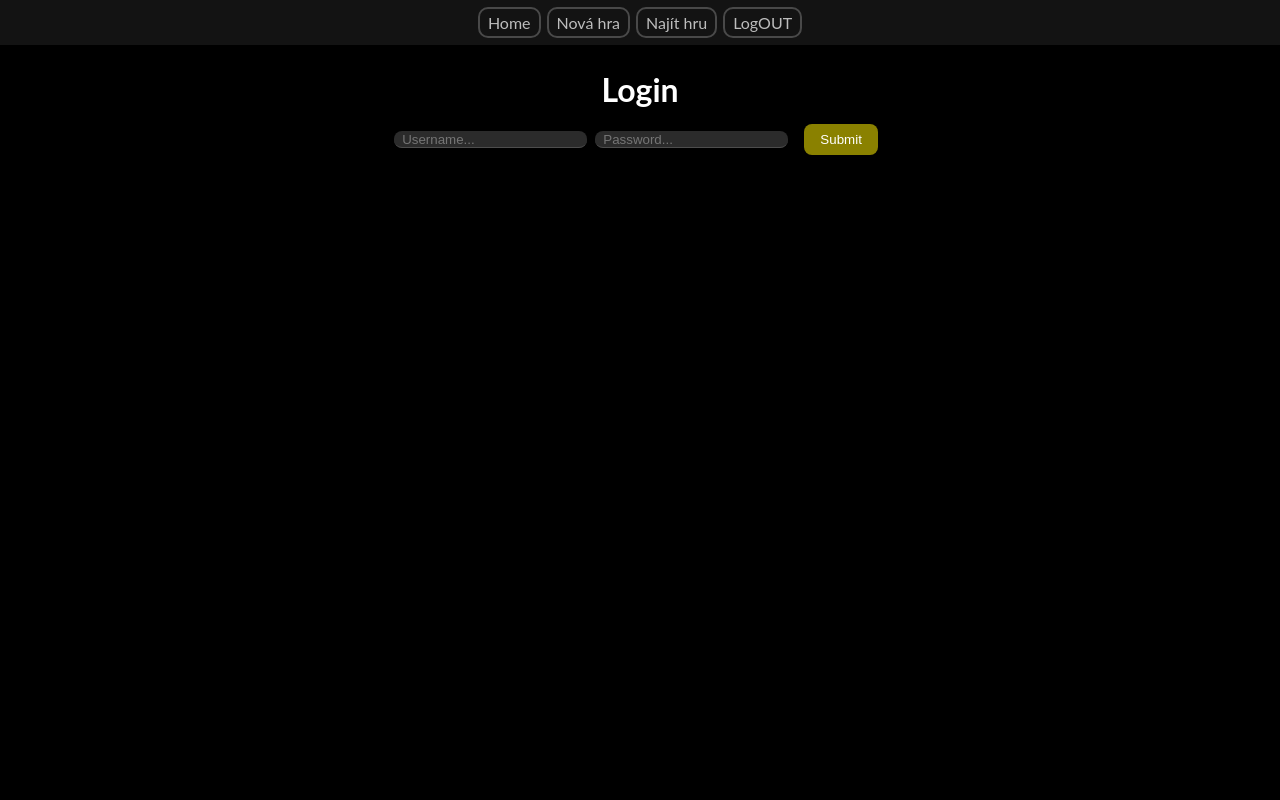
After one commit to Teleclovek/Twilight, a Django app: page /login/ in a window 1280 px wide. The commit adds this page. Run offline with Django 4.2, Linux system fonts and the light colour scheme; a user stored in the database is signed in.

Commit message:
Please enter the commit message for your changes. Lines starting with '#' will be ignored, and an empty message aborts the commit.
On branch main
Your branch is up to date with 'origin/main'.

Changes to be committed:
	modified:   Twilight/__pycache__/settings.cpython-310.pyc
	modified:   Twilight/__pycache__/urls.cpython-310.pyc
	modified:   Twilight/settings.py
	modified:   Twilight/urls.py
	modified:   db.sqlite3
	modified:   game/__pycache__/admin.cpython-310.pyc
	modified:   game/__pycache__/form.cpython-310.pyc
	modified:   game/__pycache__/models.cpython-310.pyc
	modified:   game/__pycache__/views.cpython-310.pyc
	modified:   game/form.py
	modified:   game/migrations/0001_initial.py
	deleted:    game/migrations/0002_alter_game_gamename_alter_game_gamesize_and_more.py
	new file:   game/migrations/0002_player_drafted.py
	modified:   game/migrations/__pycache__/0001_initial.cpython-310.pyc
	deleted:    game/migrations/__pycache__/0002_alter_game_gamename_alter_game_gamesize_and_more.cpython-310.pyc
	new file:   game/migrations/__pycache__/0002_player_drafted.cpython-310.pyc
	modified:   game/models.py
	modified:   game/templates/base.html
	modified:   game/templates/draft.html
	modified:   game/templates/finalpick.html
	new file:   game/templates/login.html
	modified:   game/templates/mainpage.html
	modified:   game/templates/newplayer.html
	modified:   game/templates/poolvoting.html
	new file:   game/templates/register.html
	deleted:    game/templates/searchgame.html
	modified:   game/views.py
	modified:   static/css/main.css

```diff
--- a/Twilight/settings.py
+++ b/Twilight/settings.py
@@ -26,7 +26,7 @@ SECRET_KEY = 'django-insecure-&b-0$$w#n12z=&go!8&8+wf=uxr-8iq)zdqxfg%1n5)l*kith2
 # SECURITY WARNING: don't run with debug turned on in production!
 DEBUG = True
 
-ALLOWED_HOSTS = []
+ALLOWED_HOSTS = ['kopriva.pythonanywhere.com','127.0.0.1']
 
 
 # Application definition
--- a/Twilight/urls.py
+++ b/Twilight/urls.py
@@ -15,17 +15,21 @@ Including another URLconf
 """
 from django.contrib import admin
 from django.urls import path
-from game.views import mainpage, newgame, newplayer, draft, poolvoting, finalpick
-# gamestatus, draftpage, searchgame, finalpage, poolvoting
+from game.views import mainpage, registerpage, loginpage, logoutpage, newgame, joingame, newplayer, draft, poolvoting, finalpick
+
 
 urlpatterns = [
     path('', mainpage, name='mainpageurl'),
+    path('register/', registerpage, name='registerurl'),
+    path('login/', loginpage, name='loginurl'),
+    path('logout/', logoutpage, name='logouturl'),
     path('admin/', admin.site.urls),
     path('newgame/', newgame, name='newgameurl'),
+    path('joingame/', joingame, name='joingameurl'),
     path('newplayer/<str:gamepk>/', newplayer, name='newplayerurl'),
-    path('draft/<str:gamepk>/<str:playerid>/', draft, name='drafturl'),
-    path('poolvoting/<str:gamepk>/<str:playerid>/', poolvoting, name='poolvotingurl'),
-    path('finalpick/<str:gamepk>/<str:playerid>/', finalpick, name='finalpickurl'),
+    path('draft/<int:gamepk>/', draft, name='drafturl'),
+    path('poolvoting/<str:gamepk>/', poolvoting, name='poolvotingurl'),
+    path('finalpick/<str:gamepk>/', finalpick, name='finalpickurl'),
     # path('searchgame/', searchgame, name='searchgameurl'),
 
 ]
--- a/game/templates/base.html
+++ b/game/templates/base.html
@@ -5,8 +5,25 @@
     </head>
     <body>
     <center>
+        <nav class="navbar">
+            <ul>
+                <div class="menu">
+                    {% if user.is_authenticated %}
+                        <li><a href="/">Home</a></li>
+                        <li><a href="/newgame/">Nová hra</a></li>
+                        <li><a href="/joingame/">Najít hru</a></li>
+                        <li><a href="{% url 'logouturl' %}">LogOUT</a></li>
+                    {% else %}
+                        <li><a href="/login/">LOGIN</a></li>
+                        <li><a href="/register/">Registrace</a></li>
+                    {% endif %}
+                </div>
+            </ul>
+        </nav>
+        <main>
         {% block content %}
         {% endblock %}
+        </main>
     </center>
     </body>
 </html>
--- a/game/templates/finalpick.html
+++ b/game/templates/finalpick.html
@@ -4,12 +4,14 @@
         <h1>PIKOVÁNÍ</h1>
         {% if voting_done %}
                 {% for each in all_players %}
+                <br>
                         <h2>{{each.gameorder}} - {{each}}</h2>
                         Picknutá rasa: <b>{{each.chosenrace}}</b>  <br>
                         Pozice na mapě: <b>{{each.mappositon}}</b><br>
                         {%if each.speaker %}
                                 <b>Speaker</b>
                         {% endif %}
+                <br>
                 {% endfor %}
                 <br><br>
                 {% if yourturn %}
--- /dev/null
+++ b/game/templates/login.html
@@ -0,0 +1,24 @@
+{% extends "base.html" %}
+{% block content %}
+
+    <h1>Login</h1>
+    <form method="POST">
+        {% csrf_token %}
+
+                    <span class="input-group-text"><i class="fas fa-user"></i></span>
+
+                <input type="text" name="username" placeholder="Username..." class="form-control">
+
+
+
+                    <span class="input-group-text"><i class="fas fa-key"></i></span>
+
+                    <input type="password" name="password" placeholder="Password..." class="form-control" >
+
+
+
+
+        <input type="submit" name="Submit" class="btn btn-secondary">
+    </form>
+
+{% endblock %}
--- a/game/templates/mainpage.html
+++ b/game/templates/mainpage.html
@@ -5,6 +5,8 @@
 
         <BR>
         <BR>
-        Makám na tom.
-
+        <div>
+                <a href="/newgame/" id="newgame">Nová hra</a>
+                <a href="/joingame/" id="joingame">Najít hru</a>
+        </div>
 {% endblock %}
--- a/game/templates/newplayer.html
+++ b/game/templates/newplayer.html
@@ -2,7 +2,10 @@
 {% block content %}
 
         <h1>NOVÝ HRÁČ</h1>
-        Hra <b>{{gameid}}</b>
+        <br>
+        Hra: <b>{{gameid}}</b>
+        <br>
+        <br>
             <form method="POST">
                 {% csrf_token %}
                 {{form.as_p}}
--- a/game/templates/poolvoting.html
+++ b/game/templates/poolvoting.html
@@ -3,6 +3,7 @@
 
 
 <h1>Poolvoting</h1>
+<br>
 Hra: <b>{{gameid}}</b>
 <br>
 Tvoje jméno: <b>{{playerid}}</b>
--- a/game/views.py
+++ b/game/views.py
@@ -1,18 +1,56 @@
 from audioop import reverse
+from contextlib import redirect_stderr
 from distutils.command.build_scripts import first_line_re
+from email import message
 from email.policy import default
 from importlib.metadata import requires
+from pyexpat.errors import messages
+import re
 from django.urls import reverse
-from django.shortcuts import render
+from django.shortcuts import render, redirect
 from .models import Player, Race, Game, RaceDefault, Mapposition
-from .form import makegame, addplayer, draftraces, picking2, voting, picking, picking2, picking3
+from .form import makegame, addplayer, draftraces, picking2, voting, picking, picking2, picking3, CreatUserForm
 from django.http import HttpResponseRedirect
 import random
+from django.contrib.auth.forms import UserCreationForm
+from django.contrib.auth import authenticate, login, logout
+from django.contrib.auth.decorators import login_required
 
+
+def registerpage(request):
+    form = CreatUserForm()
+    if request.method == "POST":
+        form = CreatUserForm(request.POST)
+        if form.is_valid():
+            user = form.save()
+            return redirect('mainpageurl')
+
+
+    return render(request, "register.html", {'form':form})
+
+def loginpage(request):
+    if request.method == "POST":
+        username = request.POST.get('username')
+        password = request.POST.get('password')
+
+        user = authenticate(request, username=username, password=password)
+
+        if user is not None:
+            login(request, user)
+            return redirect('mainpageurl')
+
+    return render(request, "login.html")
+
+def logoutpage(request):
+    logout(request)
+    return redirect('loginurl')
+
+@login_required(login_url='loginurl')
 def mainpage(request):
 
     return render(request, "mainpage.html",)
 
+@login_required(login_url='loginurl')
 def newgame(request):
     if request.method == "POST":
         form = makegame(request.POST)
@@ -33,15 +71,67 @@ def newgame(request):
                     in_game_changer = True
 
                 Race.objects.create(racename=each.racename, game=gameid, racegameorder=default_rand_list[order], in_game=in_game_changer)
-
-
                 order += 1
 
-            return HttpResponseRedirect(reverse('newplayerurl', args=(gamepk,)))
+            # hned pridam zakladjiciho hrace
+            player = request.user
+            gamesize=gameid.gamesize
+            count_p_in_game = Player.objects.filter(game=gameid).count()
+            if count_p_in_game >= gamesize:
+                return render(request, "newplayer.html", {'gameid':gameid, 'toomanyplayers':'HRA JE PLNA! Mas smulu!'})
+            dont_exist=True
+            while dont_exist == True:
+                rand_order = random.randint(1, gamesize)
+                dont_exist = Player.objects.filter(game=gameid, gameorder=rand_order).exists()
+            playerobject = Player(playername=player, game=gameid, gameorder=rand_order)
+            playerobject.save()
+            return HttpResponseRedirect(reverse('drafturl', args=(gamepk,)))
     else:
         form = makegame()
     return render(request, "newgame.html", {'form':form})
 
+
+@login_required(login_url='loginurl')
+def joingame(request):
+    player = request.user
+    #liste her ve ktere jiz hrac je
+    my_games = Player.objects.filter(playername=player).values_list('game', flat=True)
+    my_games_list=list(my_games)
+    my_games_names=[]
+    for each in my_games_list:
+        my_games_names.append(Game.objects.get(pk=each).gamename)
+
+    if request.method == "POST":
+        gamename = request.POST.get('gamename')
+        if Game.objects.filter(gamename=gamename).exists():
+            gameid = Game.objects.get(gamename=gamename)
+            gamepk = gameid.pk
+
+            if Player.objects.filter(game=gameid, playername=player).exists():
+                #hrac uz je ve hre
+                return HttpResponseRedirect(reverse('drafturl', args=(gamepk,)))
+            else:
+                gamesize=gameid.gamesize
+                count_p_in_game = Player.objects.filter(game=gameid).count()
+                if count_p_in_game >= gamesize:
+                    return render(request, "newplayer.html", {'gameid':gameid, 'toomanyplayers':'HRA JE PLNA! Mas smulu!'})
+                dont_exist=True
+                while dont_exist == True:
+                    rand_order = random.randint(1, gamesize)
+                    dont_exist = Player.objects.filter(game=gameid, gameorder=rand_order).exists()
+                playerobject = Player(playername=player, game=gameid, gameorder=rand_order)
+                playerobject.save()
+
+
+                return HttpResponseRedirect(reverse('drafturl', args=(gamepk,)))
+        else:
+            return render(request, "joingame.html", {'nogame':'Taková hra neexistuje!'})
+    return render(request, "joingame.html", {'my_games': my_games_names})
+
+# !!!!!!!!!!!!!!!!!!!!!!!!!!!!!!!!!!!!!!!!!!!!!!!!!!!!!
+# PRIDAT join game na menu, vyber her v kterych jsems
+
+@login_required(login_url='loginurl')
 def newplayer(request, gamepk):
     gameid=Game.objects.get(pk=gamepk)
     if request.method == "POST":
@@ -65,63 +155,78 @@ def newplayer(request, gamepk):
         form = addplayer()
     return render(request, "newplayer.html", {'form':form, 'gameid':gameid})
 
+@login_required(login_url='loginurl')
+def draft(request, gamepk):
+    gameid=Game.objects.get(pk=gamepk)
+    user = request.user
+    playerid = Player.objects.get(playername=user, game=gameid)
+    if playerid.drafted == True:
+        if playerid.voted == True:
+            return HttpResponseRedirect(reverse('finalpickurl', args=(gamepk,)))
+        else:
+            return HttpResponseRedirect(reverse('poolvotingurl', args=(gamepk,)))
+    else:
+        all_players=Player.objects.filter(game=gameid).order_by('gameorder')
+        if request.method == "POST":
+            form = draftraces(request.POST, gamepk=gamepk, playerid=playerid)
+            if form.is_valid():
 
-def draft(request, gamepk, playerid):
+                racetopool=form.cleaned_data['racetopool']
+                racetoban=form.cleaned_data['racetoban']
+
+                if racetoban == racetopool:
+                    return render(request, "draft.html", {'form':form, 'gameid':gameid, 'playerid':playerid,'all_players':all_players, 'ban_pool_same': 'Rasa na Ban musí být jiná než ta do poolu!'})
+
+                Race.objects.filter(racename=racetopool, game=gameid).update(chosen=True)
+                Race.objects.filter(racename=racetoban, game=gameid).update(banned=True)
+                playerid.drafted=True
+                playerid.save()
+                return HttpResponseRedirect(reverse('poolvotingurl', args=(gamepk,)))
+        else:
+            form = draftraces(gamepk=gamepk, playerid=playerid)
+        return render(request, "draft.html", {'form':form, 'gameid':gameid, 'playerid':playerid, 'all_players':all_players,})
+
+@login_required(login_url='loginurl')
+def poolvoting(request, gamepk):
     gameid=Game.objects.get(pk=gamepk)
-    playerid=Player.objects.get(playername=playerid)
-    all_players=Player.objects.filter(game=gameid).order_by('gameorder')
-    if request.method == "POST":
-        form = draftraces(request.POST, gamepk=gamepk, playerid=playerid)
-        if form.is_valid():
+    user = request.user
+    playerid=Player.objects.get(playername=user, game=gameid)
+    if playerid.voted == True:
+        return HttpResponseRedirect(reverse('finalpickurl', args=(gamepk,)))
+    else:
+        racesinpool=Race.objects.filter(game=gameid, chosen=True, voted=False)
+        race_with_vote=Race.objects.filter(game=gameid, chosen=False, voted=True)
+        all_players=Player.objects.filter(game=gameid).order_by('gameorder')
 
-            racetopool=form.cleaned_data['racetopool']
-            racetoban=form.cleaned_data['racetoban']
+        if racesinpool.count() == gameid.gamesize:
+            all_chosen = True
+        else:
+            all_chosen = False
 
-            if racetoban == racetopool:
-                return render(request, "draft.html", {'form':form, 'gameid':gameid, 'playerid':playerid,'all_players':all_players, 'ban_pool_same': 'Rasa na Ban musí být jiná než ta do poolu!'})
+        voting_turn = Player.objects.filter(game=gameid, voted=True).count()+1
+        print(voting_turn)
 
-            Race.objects.filter(racename=racetopool, game=gameid).update(chosen=True)
-            Race.objects.filter(racename=racetoban, game=gameid).update(banned=True)
-            return HttpResponseRedirect(reverse('poolvotingurl', args=(gamepk, playerid)))
-    else:
-        form = draftraces(gamepk=gamepk, playerid=playerid)
-    return render(request, "draft.html", {'form':form, 'gameid':gameid, 'playerid':playerid, 'all_players':all_players,})
+        if request.method == "POST":
+            form = voting(request.POST, gamepk=gamepk, playerid=playerid)
+            if form.is_valid():
+                voted_race = form.cleaned_data['racetovote']
+                if  Race.objects.filter(racename=voted_race, game=gameid, voted = True):
+                    Race.objects.filter(racename=voted_race, game=gameid).update(chosen=True)
+                else:
+                    Race.objects.filter(racename=voted_race, game=gameid).update(voted=True)
+                playerid.voted=True
+                playerid.save()
+                return HttpResponseRedirect(reverse('finalpickurl', args=(gamepk,)))
+        else:
+            form = voting(gamepk=gamepk, playerid=playerid)
+        return render(request, "poolvoting.html", {'form':form, 'gameid':gameid, 'playerid':playerid, 'racesinpool':racesinpool, 'race_with_vote':race_with_vote, 'all_chosen':all_chosen, 'all_players':all_players, 'voting_turn':voting_turn})
 
-
-def poolvoting(request, gamepk, playerid):
+@login_required(login_url='loginurl')
+def finalpick(request, gamepk):
+    user = request.user
     gameid=Game.objects.get(pk=gamepk)
-    playerid=Player.objects.get(playername=playerid)
-    racesinpool=Race.objects.filter(game=gameid, chosen=True, voted=False)
-    race_with_vote=Race.objects.filter(game=gameid, chosen=False, voted=True)
-    all_players=Player.objects.filter(game=gameid).order_by('gameorder')
-
-    if racesinpool.count() == gameid.gamesize:
-        all_chosen = True
-    else:
-        all_chosen = False
-
-    voting_turn = Player.objects.filter(game=gameid, voted=True).count()+1
-    print(voting_turn)
-
-    if request.method == "POST":
-        form = voting(request.POST, gamepk=gamepk, playerid=playerid)
-        if form.is_valid():
-            voted_race = form.cleaned_data['racetovote']
-            if  Race.objects.filter(racename=voted_race, game=gameid, voted = True):
-                Race.objects.filter(racename=voted_race, game=gameid).update(chosen=True)
-            else:
-                Race.objects.filter(racename=voted_race, game=gameid).update(voted=True)
-            playerid.voted=True
-            playerid.save()
-            return HttpResponseRedirect(reverse('finalpickurl', args=(gamepk, playerid)))
-    else:
-        form = voting(gamepk=gamepk, playerid=playerid)
-    return render(request, "poolvoting.html", {'form':form, 'gameid':gameid, 'playerid':playerid, 'racesinpool':racesinpool, 'race_with_vote':race_with_vote, 'all_chosen':all_chosen, 'all_players':all_players, 'voting_turn':voting_turn})
-
-def finalpick(request, gamepk, playerid):
-    player=Player.objects.filter(playername=playerid)
-    playerid=Player.objects.get(playername=playerid)
-    gameid=Game.objects.get(pk=gamepk)
+    playerid=Player.objects.get(playername=user, game=gameid)
+    player=Player.objects.filter(playername=user)
     all_players=Player.objects.filter(game=gameid).order_by('gameorder')
     gamesize=gameid.gamesize
 
--- a/static/css/main.css
+++ b/static/css/main.css
@@ -7,9 +7,132 @@
   url("73366e57ebf96c59a9a5af2f1f12b782.svg#Handel Gothic D Bold") format("svg"); /* iOS 4.1- */
 }
 
+* {
+  margin: 0;
+  padding: 0;
+  box-sizing: border-box;
+ }
+
 body,h1,h2,h3,h4,h5,h6 {font-family: "Lato", sans-serif;}
 body, html {
   background-color: #000000;
   height: 100%;
   color: rgb(255, 255, 255)
 }
+
+.navbar {
+  display: flex;
+  align-items: center;
+  justify-content: center;
+  padding: 20px;
+  background-color: rgb(19, 19, 19);
+  color: #fff;
+  margin: 0px 0px 25px 0px;
+  padding: 7px;
+ }
+
+.navbar .dropdown-item.active, .navbar .dropdown-item:active {
+  color: inherit;
+  text-decoration: none;
+  background-color: inherit;
+}
+
+.navbar .dropdown-item:focus, .navbar .dropdown-item:hover {
+  color: #16181b;
+  text-decoration: none;
+  background-color: #f8f9fa;
+}
+
+.menu {
+  display: flex;
+  justify-content: center;
+}
+
+/* @media (min-width: 767px) {
+  .navbar .dropdown-toggle:not(.nav-link)::after {
+      display: inline-block;
+      width: 0;
+      height: 0;
+      margin-left: .5em;
+      vertical-align: 0;
+      border-bottom: .3em solid transparent;
+      border-top: .3em solid transparent;
+      border-left: .3em solid;
+  }
+} */
+
+a:link, a:visited {
+  color: rgb(189, 189, 189);
+  border: 2px solid rgb(73, 73, 73);
+  padding: 4px 8px;
+  margin: 0px 3px;
+  text-align: center;
+  text-decoration: none;
+  display: inline-block;
+  border-radius: 10px;
+}
+
+a:hover, a:active {
+  background-color: rgb(116, 116, 116);
+  color: white;
+}
+
+#newgame,
+#joingame {
+  color: #fff;
+  padding: 50px;
+}
+
+#newgame:link,
+#newgame:visited {
+  background-color: #867e03;
+}
+
+#joingame:link,
+#joingame:visited,
+#newgame:active,
+#newgame:hover {
+  background-color: #864903;
+}
+
+#joingame:active,
+#joingame:hover {
+  background-color: #867e03;
+}
+
+li {
+  list-style: none;
+ }
+
+main {
+  margin: 20px 20px;
+}
+
+input {
+  background-color: rgb(43, 43, 43);
+  border-radius: 8px;
+  margin: 2px;
+  padding: 1px 8px 0px 8px;
+  color: white;
+  border: none;
+  border-bottom: 1px solid rgb(77, 77, 77);
+ }
+
+ input[type=button], input[type=submit], input[type=reset] {
+  background-color: #8a8100;
+  border: none;
+  color: white;
+  padding: 8px 16px;
+  text-decoration: none;
+  margin: 15px 10px;
+  cursor: pointer;
+}
+
+select {
+  color: #afafaf;
+  padding: 1px 8px 0px 8px;
+  margin: 4;
+  border: none;
+  border-radius: 4px;
+  background-color: rgb(43, 43, 43);
+}
```
Also changed, not shown: game/form.py (+13 -3 lines), game/models.py (+8 -4 lines), game/templates/draft.html (+5 -2 lines), game/templates/register.html (added, +11 -0 lines), game/templates/searchgame.html (deleted, +0 -9 lines), db.sqlite3, game/migrations/0001_initial.py, game/migrations/0002_alter_game_gamename_alter_game_gamesize_and_more.py (deleted), game/migrations/0002_player_drafted.py (added).
